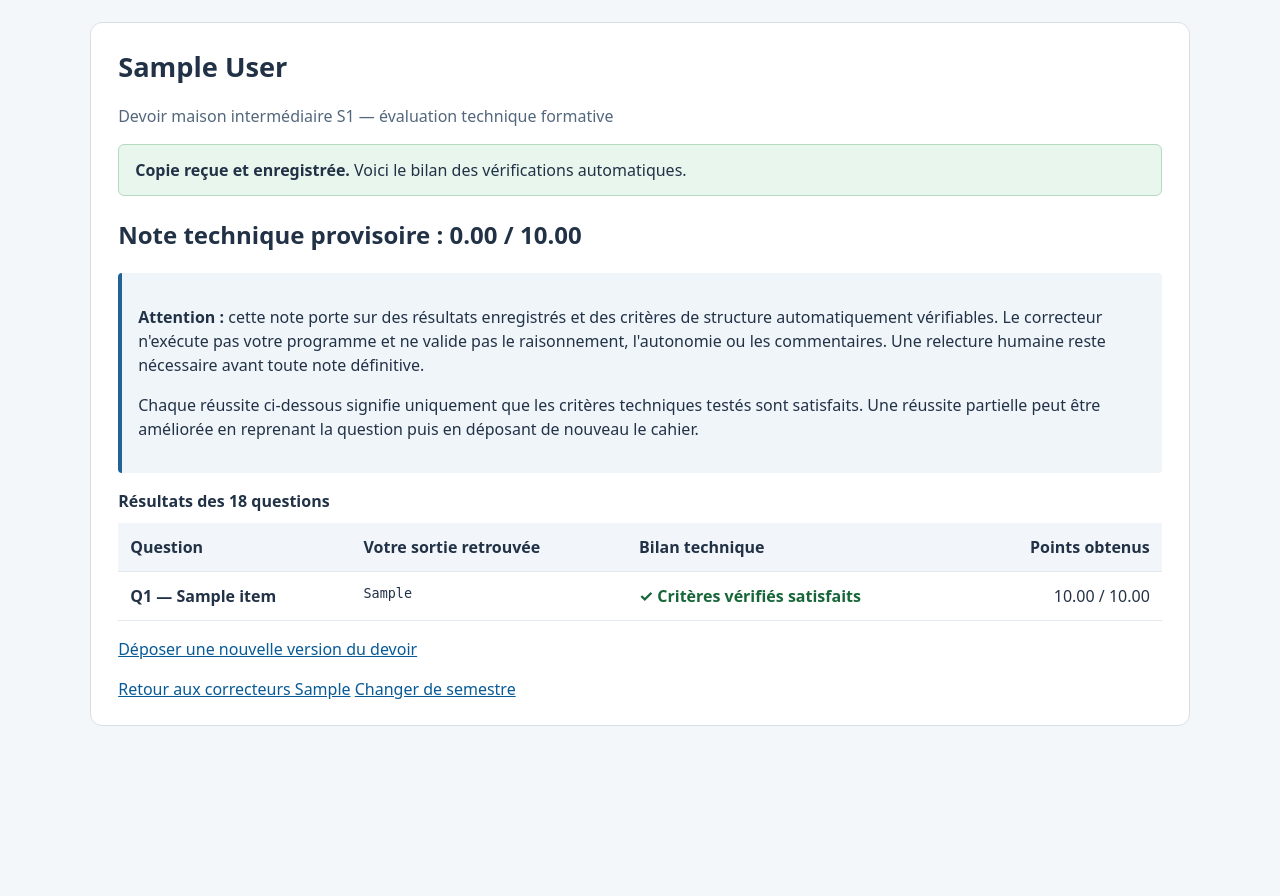
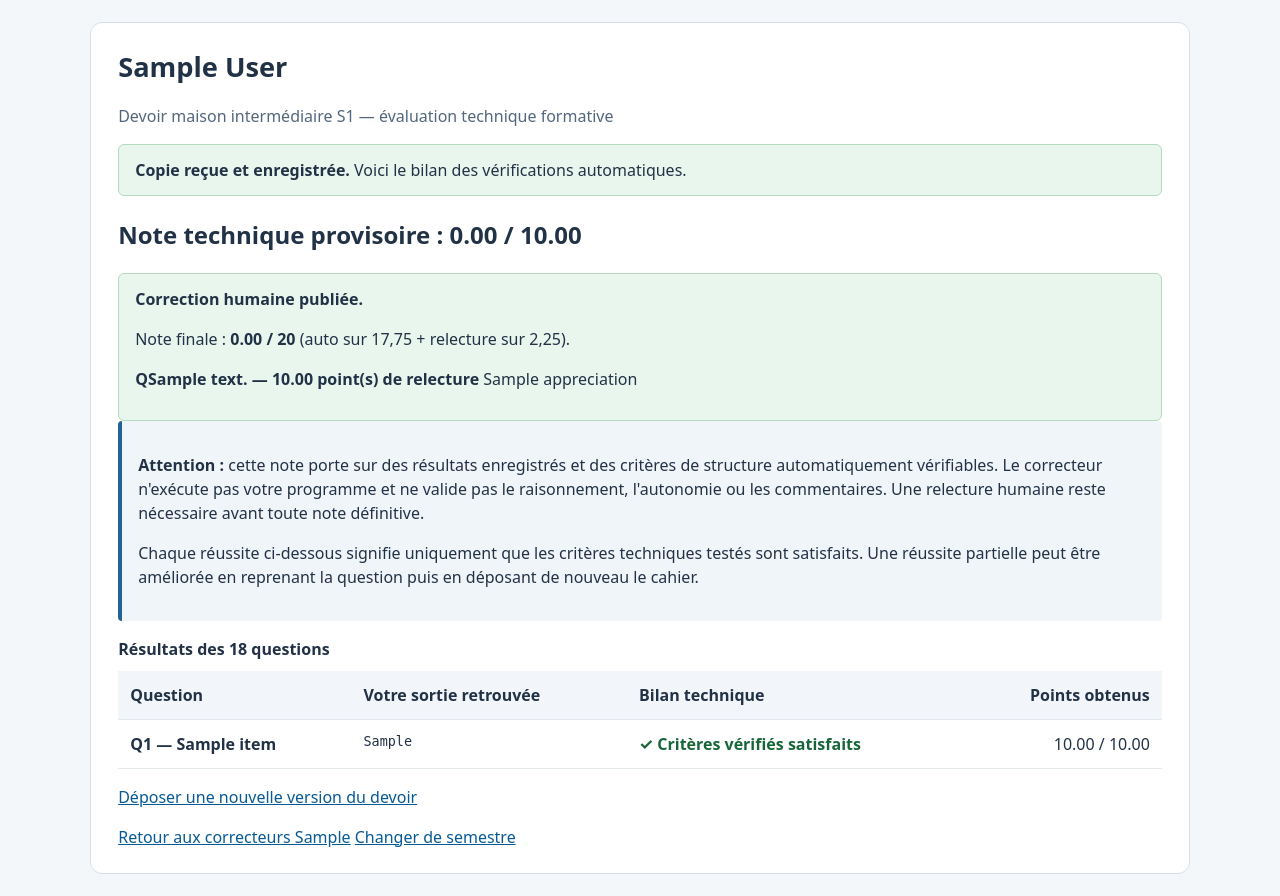
Before and after one commit to dreymond732/tal-notebook-evaluator, a Flask app: template app/templates/dm_s1_student_report_template.html in a window 1280 px wide. Before the commit the page ends 726 px from the top, so only its background shows below. Run offline with Flask 3, Linux system fonts and the light colour scheme; the template is opened without the code that fills it: most values are stand-ins (such as "Sample title", 1, 10 or a date in 2020).

Commit message:
Ajoute au rapport DM la publication de la note finale et des appréciations après validation

```diff
--- a/app/templates/dm_s1_student_report_template.html
+++ b/app/templates/dm_s1_student_report_template.html
@@ -37,6 +37,17 @@
   {% if score is not none %}
     <p class="received" role="status"><strong>Copie reçue et enregistrée.</strong> Voici le bilan des vérifications automatiques.</p>
     <p class="score">Note technique provisoire : {{ '%.2f'|format(score) }} / {{ '%.2f'|format(max_score) }}</p>
+    {% if review is defined and review is not none %}
+      <div class="received"><strong>Correction humaine publiée.</strong>
+        <p>Note finale : <strong>{{ '%.2f'|format(final_score) }} / 20</strong> (auto sur 17,75 + relecture sur 2,25).</p>
+        {% for q, evaluation in review.items() %}
+          <p><strong>Q{{ q }} — {{ '%.2f'|format(evaluation.points) }} point(s) de relecture</strong>
+          <span>{{ evaluation.appreciation }}</span></p>
+        {% endfor %}
+      </div>
+    {% else %}
+      <p class="scope">La relecture humaine sur 2,25 points reste à effectuer. Cette note automatique n'est pas une note finale.</p>
+    {% endif %}
     <div class="scope">
       <p><strong>Attention :</strong> cette note porte sur des résultats enregistrés et des critères de structure automatiquement vérifiables. Le correcteur n'exécute pas votre programme et ne valide pas le raisonnement, l'autonomie ou les commentaires. Une relecture humaine reste nécessaire avant toute note définitive.</p>
       <p>Chaque réussite ci-dessous signifie uniquement que les critères techniques testés sont satisfaits. Une réussite partielle peut être améliorée en reprenant la question puis en déposant de nouveau le cahier.</p>
```
